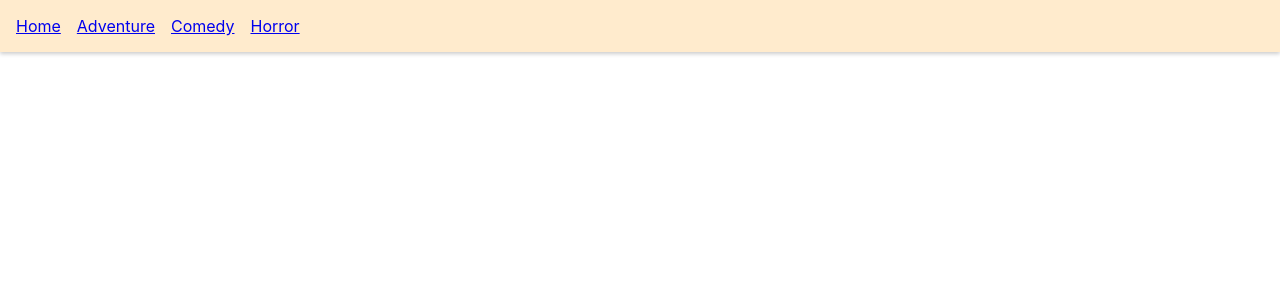
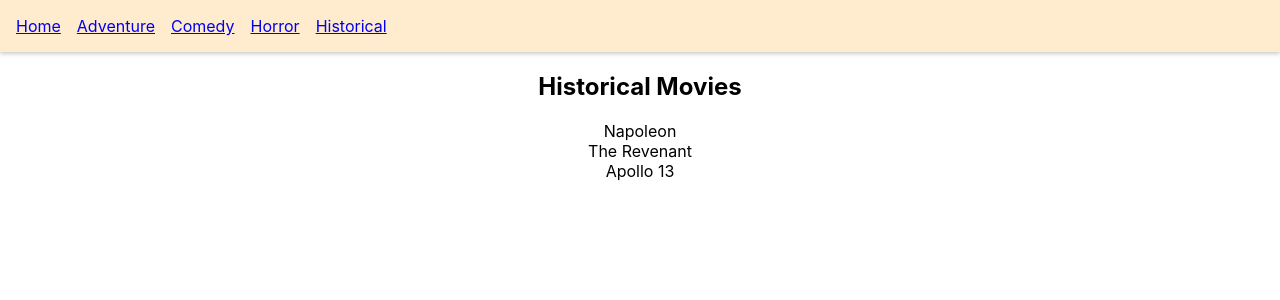
Before and after one commit to harishtm/react-query-exmp, a React (Create React App) app: page /historical in a window 1280 px wide. Shown: the top 300 px of the page. Built offline with nearby package versions, Linux system fonts and the light colour scheme; data requests are answered from the project's data file.

Commit message:
Data transformation (select config)

```diff
--- a/db.json
+++ b/db.json
@@ -59,5 +59,22 @@
             "name": "Prey",
             "cast": "Amber Midthunder, Dane DiLiegro"
         }
+    ],
+    "historical": [
+        {
+            "id": 12,
+            "name": "Napoleon",
+            "cast": "Joaquin Phoenix, Vanessa Kirby, Tahar Rahim"
+        },
+        {
+            "id": 13,
+            "name": "The Revenant",
+            "cast": "Leonardo DiCaprio, Tom Hardy, Domhnall Gleeson, Will Poulter"
+        },
+        {
+            "id": 14,
+            "name": "Apollo 13",
+            "cast": "Tom Hanks, Kevin Bacon, Bill Paxton"
+        }
     ]
 }
--- a/src/App.js
+++ b/src/App.js
@@ -6,6 +6,7 @@ import { Comedy } from './components/Comedy.page';
 import { QueryClientProvider, QueryClient } from 'react-query';
 import { ReactQueryDevtools } from 'react-query/devtools'
 import { Horror } from './components/Horror.page';
+import { Historical } from './components/historical.page';
 
 const queryClient = new QueryClient();
 
@@ -27,6 +28,9 @@ function App() {
                         <li>
                             <Link to='/horror'>Horror</Link>
                         </li>
+                        <li>
+                            <Link to='/historical'>Historical</Link>
+                        </li>
                     </ul>
                 </nav>
                 <Routes>
@@ -34,6 +38,7 @@ function App() {
                     <Route path='/adventure' element={<Adventure/>}/>
                     <Route path='/comedy' element={<Comedy/>}/>
                     <Route path='/horror' element={<Horror/>}/>
+                    <Route path='/historical' element={<Historical/>}/>
                 </Routes>
             </div>
             <ReactQueryDevtools initialIsOpen={false} position='bottom-right'/>
--- a/src/components/Horror.page.js
+++ b/src/components/Horror.page.js
@@ -12,7 +12,6 @@ export const Horror = () => {
     const [interval, setRefetchInterval] = useState(3000)
 
     const onSuccess = (data) => {
-        console.log(data?.data.length, interval)
         if(data?.data.length > 3) {
             setRefetchInterval(false)
         }
@@ -32,7 +31,6 @@ export const Horror = () => {
             onError: onError
         }
     )
-    console.log(data?.data.length)
     if(isLoading) {
         return <div>Loading...</div>
     }
--- /dev/null
+++ b/src/components/historical.page.js
@@ -0,0 +1,45 @@
+import axios from "axios"
+import { useQuery } from "react-query"
+
+
+const fetchHistoricalMovies = () => {
+    return axios.get('http://localhost:4000/historical')
+}
+
+export const Historical = () => {
+
+    const onSuccess = (data) => {
+        console.log(data)
+    }
+
+    const onError = (error) => {
+        console.log(error)
+    }
+
+    const { isLoading, data} = useQuery(
+        'horror-movies',
+        fetchHistoricalMovies,
+        {
+            onSuccess: onSuccess,
+            onError: onError,
+            select: (data) => {
+                const movieNames = data?.data.map(movie => movie.name)
+                return movieNames
+            }
+        }
+    )
+    if(isLoading) {
+        return <div>Loading...</div>
+    }
+
+    return (
+        <div>
+            <h2>Historical Movies</h2>
+            {
+                data.map(movieName => {
+                    return <div key={movieName}>{movieName}</div>
+                })
+            }
+        </div>
+    )
+}
```
